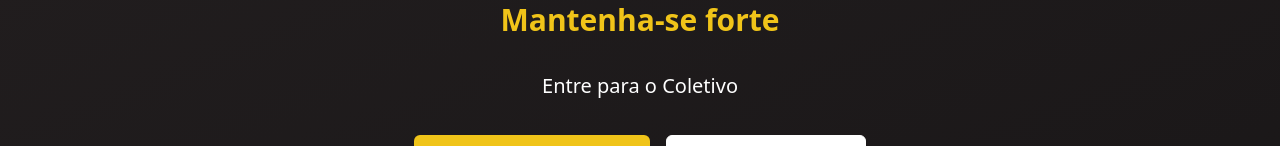
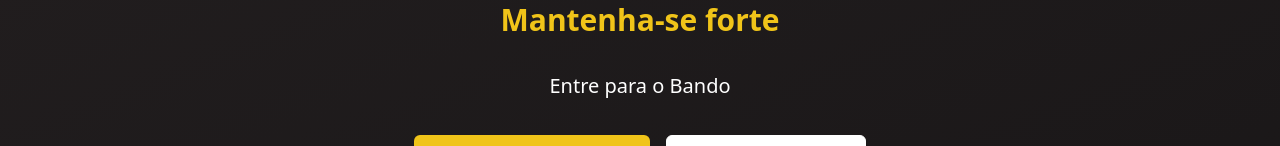
Before and after one commit to dayron65/gorila-rise-hub, a React (Vite) app: page / in a window 1280 px wide. Shown: the part 342-488 px from the top of the page. Built offline with nearby package versions, Linux system fonts and the light colour scheme.

Commit message:
Visual edit in Lovable
Edited UI in Lovable

```diff
--- a/src/pages/Index.tsx
+++ b/src/pages/Index.tsx
@@ -25,7 +25,7 @@ const Index = () => {
                 Mantenha-se forte
               </p>
             </div>
-            <p className="text-xl mb-8 max-w-2xl mx-auto leading-relaxed">Entre para o Coletivo</p>
+            <p className="text-xl mb-8 max-w-2xl mx-auto leading-relaxed">Entre para o Bando</p>
             <div className="flex flex-col sm:flex-row gap-4 justify-center">
               <Link to="/cadastro">
                 <Button className="bg-gorila-yellow text-gorila-primary hover:bg-yellow-400 font-bold text-lg px-8 py-3">
```
